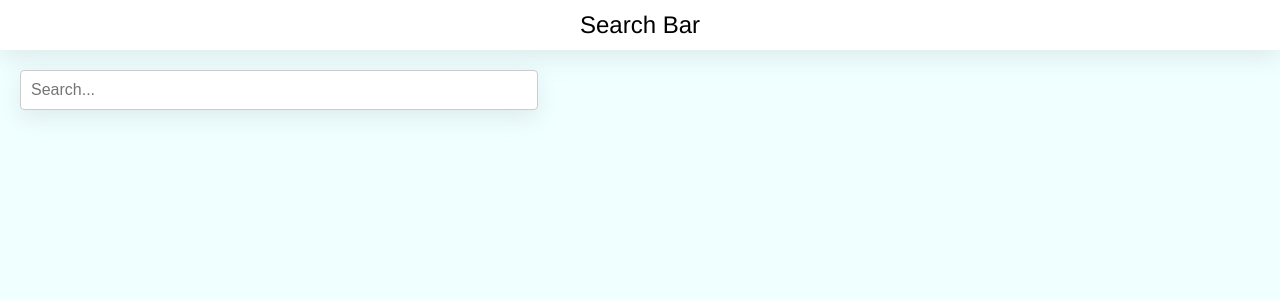
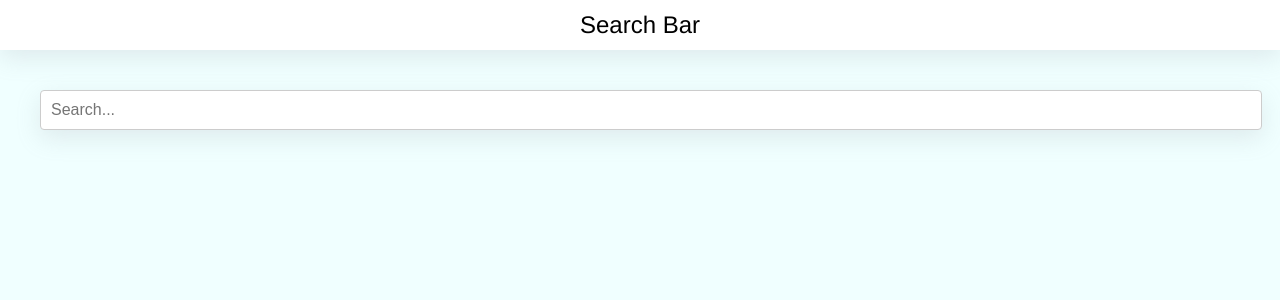
Before and after one commit to bhuvnesh-gupta/Searchbar, a React (Create React App) app: page / in a window 1280 px wide. Shown: the top 300 px of the page. Built offline with nearby package versions, Linux system fonts and the light colour scheme.

Commit message:
Update searchbar.css

```diff
--- a/src/searchbar.css
+++ b/src/searchbar.css
@@ -1,15 +1,15 @@
 .search-container {
-    margin: 20px;
+    margin: 40px;
     position: relative;
 }
 
 .search-bar {
-    width: 40%;
+    width: 100%;
     padding: 10px;
     font-size: 16px;
     border: 1px solid #ccc;
     border-radius: 4px;
-  box-shadow: rgba(149, 157, 165, 0.2) 0px 8px 24px;
+    box-shadow: rgba(149, 157, 165, 0.2) 0px 8px 24px;
 }
 
 .suggestions-list {
@@ -17,14 +17,14 @@
     margin: 0;
     padding: 0;
     position: absolute;
-    width: 40%;
+    width: 100%;
     border: 1px solid #ccc;
     border-top: none;
     max-height: 150px;
     overflow-y: auto;
     background-color: #fff;
     z-index: 1;
-  box-shadow: rgba(149, 157, 165, 0.2) 0px 8px 24px;
+    box-shadow: rgba(149, 157, 165, 0.2) 0px 8px 24px;
 }
 
 .suggestion-item {
```
